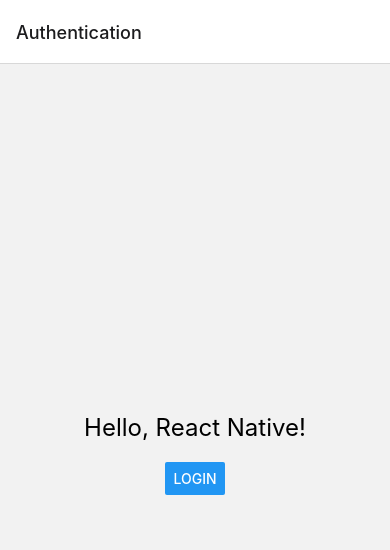
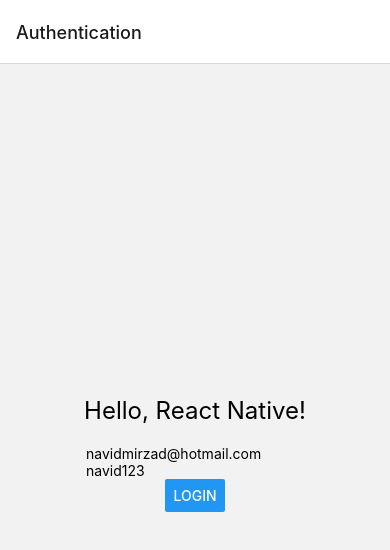
Before and after one commit to navidmirzad/Notebook-react-native, a React Native app: screen /Authentication in a window 390 px wide. Shown: the top 550 px of the page. Built offline with nearby package versions, Linux system fonts and the light colour scheme.

Commit message:
loginForm firebase

```diff
--- a/Authentication.js
+++ b/Authentication.js
@@ -1,28 +1,41 @@
 import React from "react";
-import { View, Text, Button, StyleSheet } from "react-native";
+import { StyleSheet, View, Text, Button, TextInput } from "react-native";
+import { useState } from "react";
 import axios from "axios";
 
 export default function MyComponent() {
   const API_KEY = "AIzaSyBNX-p8DRubGnM8K3QgtHi_s7ccok5BaIE";
   const url =
     "https://identitytoolkit.googleapis.com/v1/accounts:signInWithPassword?key=";
+  const [enteredEmail, setEnteredEmail] = useState("navidmirzad@hotmail.com");
+  const [enteredPassword, setEnteredPassword] = useState("navid123");
 
   async function login() {
     try {
       const response = await axios.post(url + API_KEY, {
-        email: "navidmirzad@hotmail.com",
-        password: "navid123",
+        email: enteredEmail,
+        password: enteredPassword,
         returnSecureToken: true,
       });
-      alert("Logged in");
+      alert("Logged in" + response.data.idToken);
     } catch (error) {
-      alert("Ikke logget ind, error: " + error);
+      alert(
+        "Ikke logget ind, error: " + error.response.data.error.errors[0].message
+      );
     }
   }
 
   return (
     <View style={styles.container}>
       <Text style={styles.text}>Hello, React Native!</Text>
+      <TextInput
+        onChangeText={(newText) => setEnteredEmail(newText)}
+        value={enteredEmail}
+      />
+      <TextInput
+        onChangeText={(newText) => setEnteredPassword(newText)}
+        value={enteredPassword}
+      />
       <Button title="Login" onPress={login} style={styles.button} />
     </View>
   );
```
